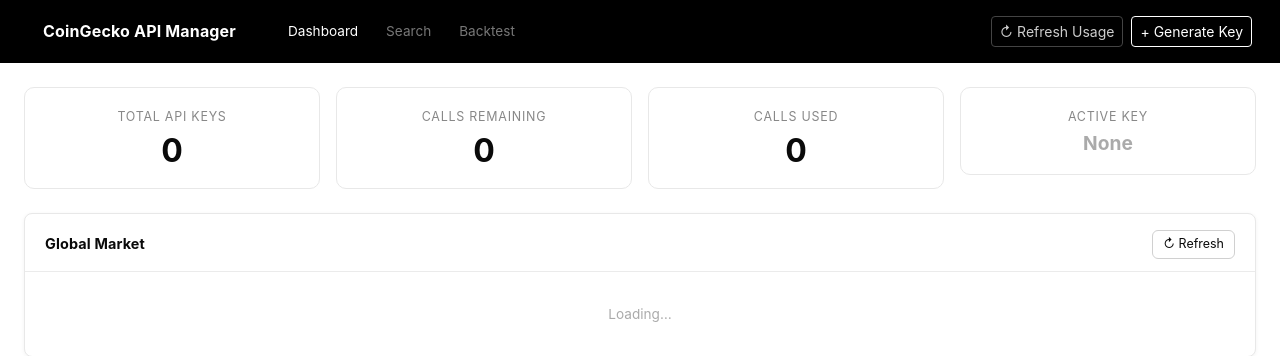
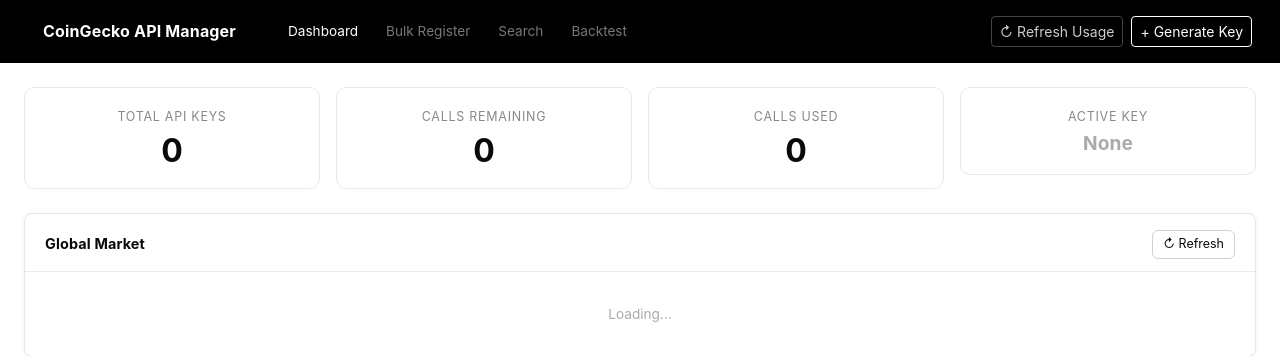
Before and after one commit to AlvinOng1999/CoingeckoAPITests, a Flask app: page / in a window 1280 px wide. Shown: the top 356 px of the page. Run offline with Flask 3, Linux system fonts and the light colour scheme; data that the repository does not hold is empty.

Commit message:
feat: add Bulk Register navbar link to all templates

```diff
--- a/dashboard/templates/backtest.html
+++ b/dashboard/templates/backtest.html
@@ -63,6 +63,7 @@
     <a class="navbar-brand fw-bold" href="/"><span class="dot-alive"></span>CoinGecko API Manager</a>
     <div class="d-flex gap-1">
       <a href="/" class="nav-pill">Dashboard</a>
+      <a href="/bulk-register" class="nav-pill">Bulk Register</a>
       <a href="/search" class="nav-pill">Search</a>
       <a href="/backtest" class="nav-pill active">Backtest</a>
     </div>
--- a/dashboard/templates/index.html
+++ b/dashboard/templates/index.html
@@ -254,6 +254,7 @@
     </span>
     <div class="d-flex gap-1">
       <a href="/" class="nav-pill active">Dashboard</a>
+      <a href="/bulk-register" class="nav-pill">Bulk Register</a>
       <a href="/search" class="nav-pill">Search</a>
       <a href="/backtest" class="nav-pill">Backtest</a>
     </div>
--- a/dashboard/templates/search.html
+++ b/dashboard/templates/search.html
@@ -61,6 +61,7 @@
     <a class="navbar-brand fw-bold" href="/"><span class="dot-alive"></span>CoinGecko API Manager</a>
     <div class="d-flex gap-1">
       <a href="/" class="nav-pill">Dashboard</a>
+      <a href="/bulk-register" class="nav-pill">Bulk Register</a>
       <a href="/search" class="nav-pill active">Search</a>
       <a href="/backtest" class="nav-pill">Backtest</a>
     </div>
```
